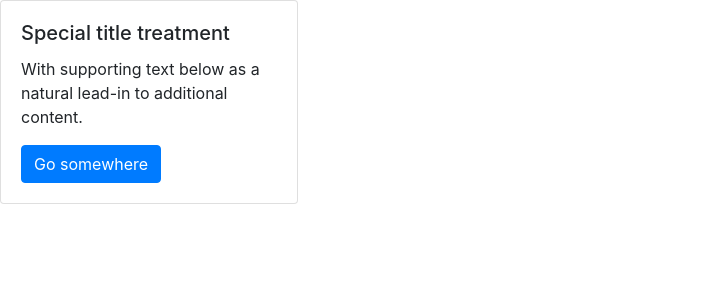
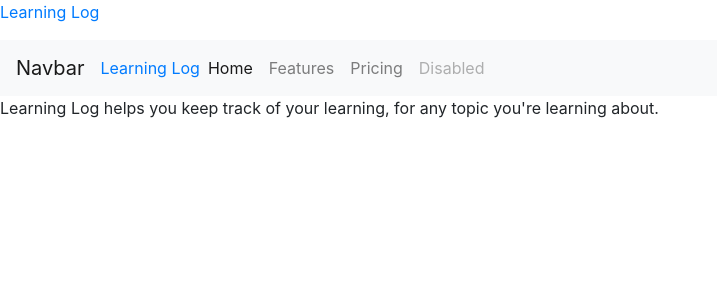
Before and after one commit to pixma500/learning_log, a Django app: template templates/learning_logs/index.html in a window 1280 px wide. Shown: the top 300 px of the page, without its empty margins (0-717 px from the left). Run offline with Django 3.2, Linux system fonts and the light colour scheme; the template is opened without the code that fills it, so the values that code supplies are empty; parts of the project's set-up code (start-up, migrations or seed data) failed here and were passed over; some libraries are stand-ins or nearby versions.

Commit message:
Создаю формы

```diff
--- a/learning_log/settings.py
+++ b/learning_log/settings.py
@@ -124,3 +124,6 @@ USE_TZ = True
 # https://docs.djangoproject.com/en/3.0/howto/static-files/
 
 STATIC_URL = '/static/'
+
+MEDIA_URL = '/media/'
+MEDIA_ROOT = os.path.join(BASE_DIR, 'media/')
--- a/learning_log/urls.py
+++ b/learning_log/urls.py
@@ -15,8 +15,12 @@ Including another URLconf
 """
 from django.contrib import admin
 from django.urls import path, include
+from django.conf import settings
+from django.conf.urls.static import static
 
 urlpatterns = [
     path('admin/', admin.site.urls),
-path('', include('learning_logs.urls')),
+    path('', include('learning_logs.urls')),
 ]
+if settings.DEBUG:
+    urlpatterns += static(settings.MEDIA_URL, document_root=settings.MEDIA_ROOT)
--- a/learning_logs/urls.py
+++ b/learning_logs/urls.py
@@ -3,6 +3,10 @@ from django.urls import path
 
 
 
+app_name = 'learning_logs'
 urlpatterns = [
     path('', views.index, name='index'),
+    path('image/<int:post_id>/', views.image, name='image'),
+    path('new_imege/', views.new_imege, name='new_imege'),
+
 ]
--- /dev/null
+++ b/templates/learning_logs/base.html
@@ -0,0 +1,35 @@
+
+{% load bootstrap4 %}
+<!doctype html>
+<html lang="en">
+<head>
+<meta charset="utf-8">
+<meta name="viewport" content="width=device-width, initial-scale=1,
+shrink-to-fit=no">
+
+
+
+</head>
+<title>Learning Log</title>
+{% bootstrap_css %}
+{% bootstrap_javascript jquery='full' %}
+<p>
+<a href="{% url 'learning_logs:index' %}">Learning Log</a>
+</p>
+<nav class="navbar navbar-expand-lg navbar-light bg-light">
+  <a class="navbar-brand" href="#">Navbar</a>
+    <a href="{% url 'learning_logs:index' %}">Learning Log</a>
+  <button class="navbar-toggler" type="button" data-toggle="collapse" data-target="#navbarNavAltMarkup" aria-controls="navbarNavAltMarkup" aria-expanded="false" aria-label="Toggle navigation">
+    <span class="navbar-toggler-icon"></span>
+  </button>
+  <div class="collapse navbar-collapse" id="navbarNavAltMarkup">
+    <div class="navbar-nav">
+      <a class="nav-item nav-link active" href="#">Home <span class="sr-only">(current)</span></a>
+      <a class="nav-item nav-link" href="#">Features</a>
+      <a class="nav-item nav-link" href="#">Pricing</a>
+      <a class="nav-item nav-link disabled" href="#" tabindex="-1" aria-disabled="true">Disabled</a>
+    </div>
+  </div>
+</nav>
+
+{% block content %}{% endblock content %}
--- a/templates/learning_logs/index.html
+++ b/templates/learning_logs/index.html
@@ -1,23 +1,15 @@
-{% load bootstrap4 %}
-<!doctype html>
-<html lang="en">
-<head>
-    <meta charset="utf-8">
-    <meta name="viewport" content="width=device-width, initial-scale=1,
-    shrink-to-fit=no">
-    <title>Learning Log</title>
-    {% bootstrap_css %}
-        {% bootstrap_javascript jquery='full' %}
- </head>
+{% extends "learning_logs/base.html" %}
 
-<div class="row">
-  <div class="col-sm-3">
-    <div class="card">
-      <div class="card-body">
-        <h5 class="card-title">Special title treatment</h5>
-        <p class="card-text">With supporting text below as a natural lead-in to additional content.</p>
-        <a href="#" class="btn btn-primary">Go somewhere</a>
-      </div>
-    </div>
+{% block content %}
+    <p>Learning Log helps you keep track of your learning, for any topic you're
+    learning about.</p>
+{% for im in posts %}
+    <a href="{% url 'learning_logs:image' im.id %}">{{ im.image.url }}</a>
+    {{ im.title }}
 
-  </div>
+
+
+
+{% endfor %}
+
+{% endblock content %}
```
Also changed, not shown: learning_logs/admin.py (+12 -2 lines), learning_logs/forms.py (added, +8 -0 lines), learning_logs/models.py (+13 -2 lines), learning_logs/views.py (+24 -2 lines), templates/learning_logs/image.html (added, +16 -0 lines), templates/learning_logs/new_post.html (added, +10 -0 lines).
